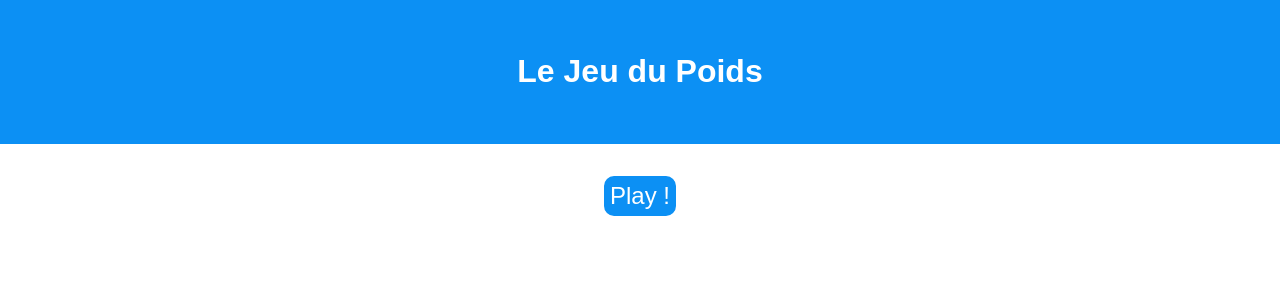
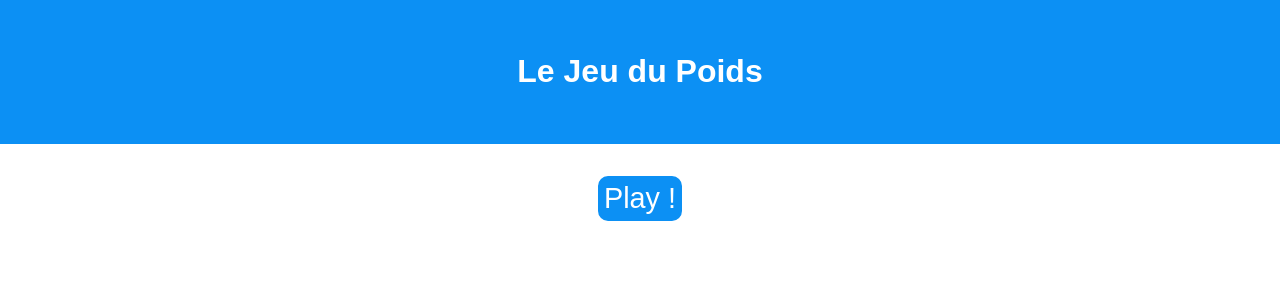
Before and after one commit to Adi-df/le-jeu-du-poids, a Next.js app: page / in a window 1280 px wide. In both pictures the pointer is over the element "Play !". Shown: the top 300 px of the page. Built offline with nearby package versions, Linux system fonts and the light colour scheme.

Commit message:
Add little transition on play button

```diff
--- a/styles/PlayButton.module.css
+++ b/styles/PlayButton.module.css
@@ -9,4 +9,10 @@
   color: white;
 
   font-size: 1.5rem;
+
+  transition: font-size 0.5s ease-in-out;
 }
+
+.button:hover {
+  font-size: 1.8rem;
+}
```
